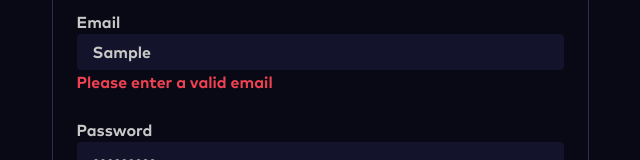
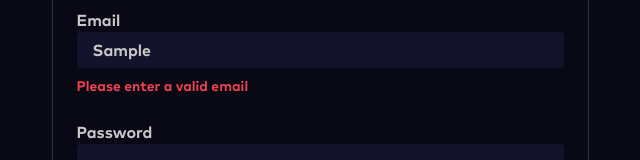
Before and after one commit to babyjazz/portfolio-assignment, a React (Vite) app: page /login in a window 1280 px wide. Both pictures are taken after typing "Sample", "Sample123" into the empty fields and a click on the button "Login". Shown: the part 314-474 px from the top of the page, without its empty margins (320-960 px from the left). Built offline with nearby package versions, Linux system fonts and the light colour scheme; no server answers.

Commit message:
change some style

```diff
--- a/src/components/ui/Input/index.tsx
+++ b/src/components/ui/Input/index.tsx
@@ -33,7 +33,7 @@ export default function Input({
   return (
     <>
       <input {...props} className={cn(InputVariants({ size, className }))} />
-      {errors && <span className="text-red-100">{errors}</span>}
+      {errors && <span className="mt-2 text-sm text-red-100">{errors}</span>}
     </>
   )
 }
```
